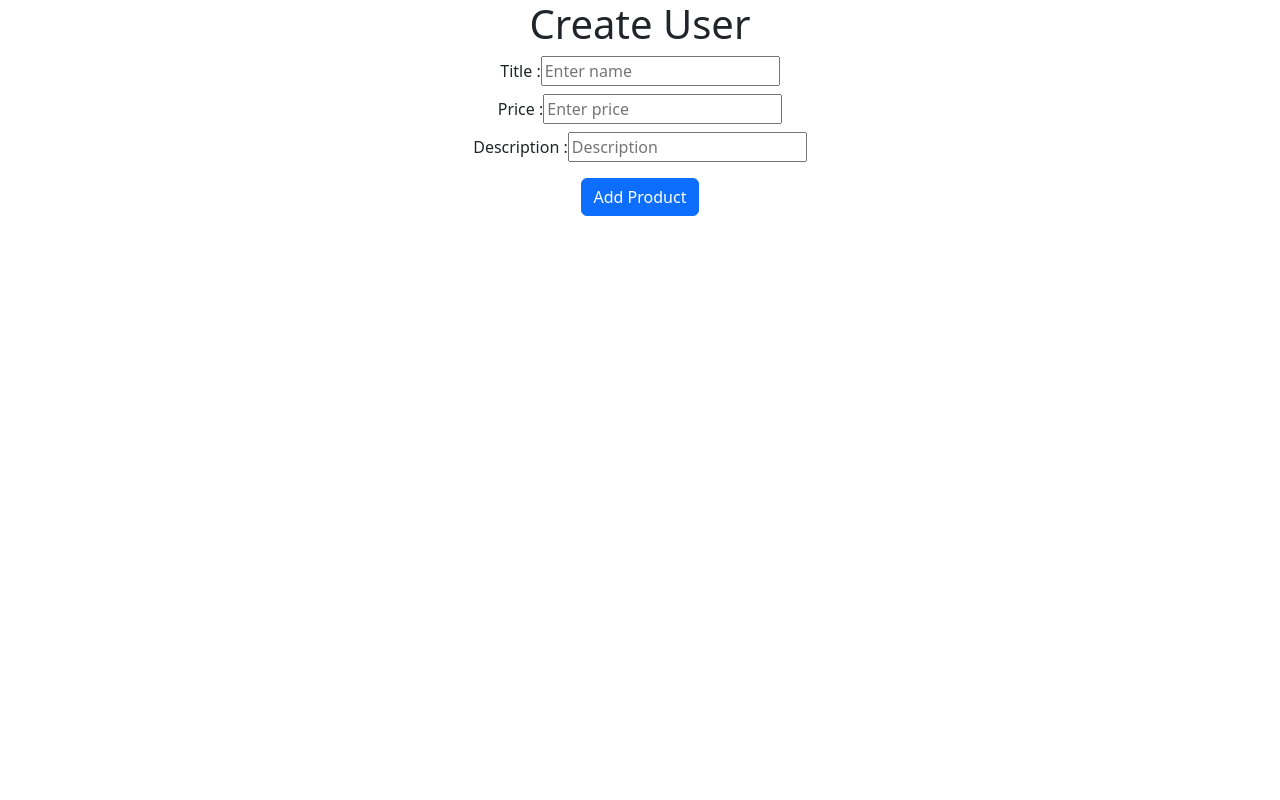
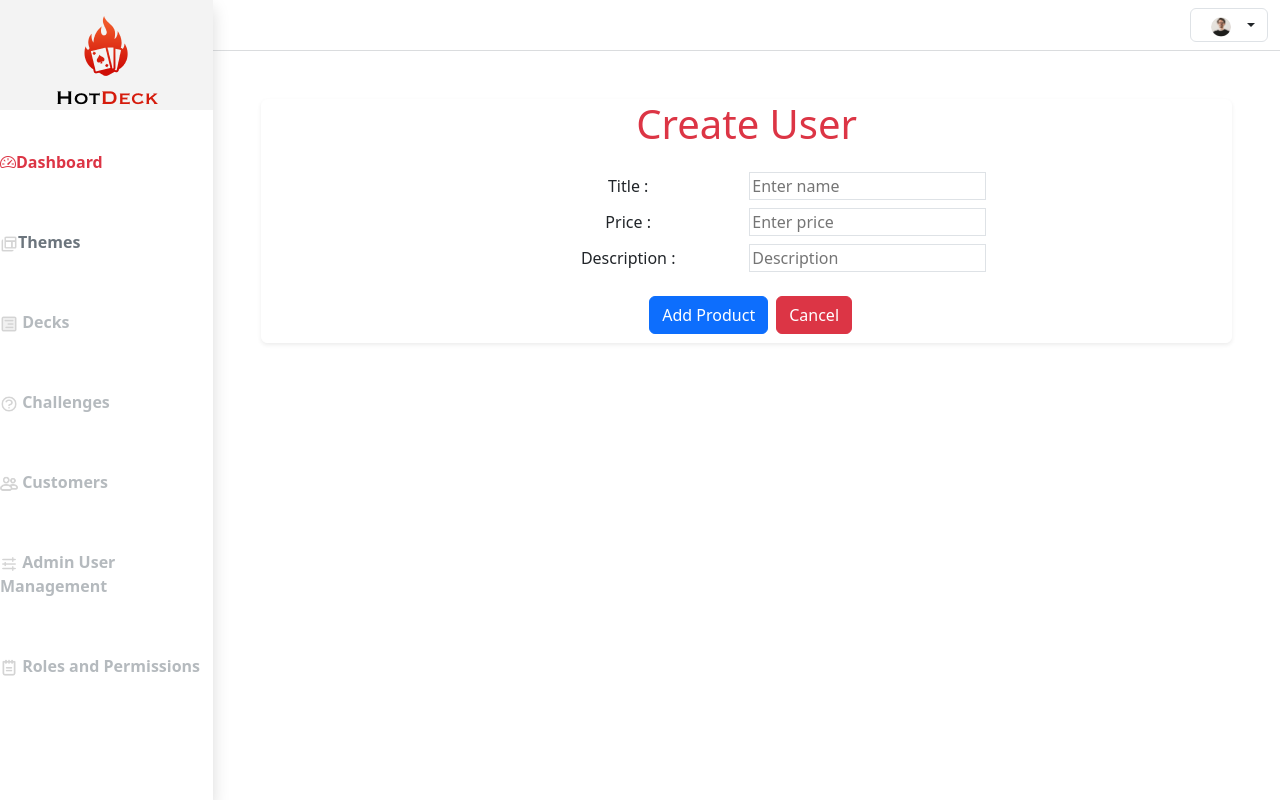
Before and after one commit to boopathi186/React-master, a React (Create React App) app: page /userprofile/create in a window 1280 px wide. Built offline with nearby package versions, Linux system fonts and the light colour scheme.

Commit message:
fix : UI

```diff
--- /dev/null
+++ b/src/Components/Css/UsersStyle.css
@@ -0,0 +1,5 @@
+div.t1
+{
+    max-height: 70vh;
+    overflow-y: auto;
+}
--- a/src/Components/Pages/CreateUser.js
+++ b/src/Components/Pages/CreateUser.js
@@ -1,11 +1,14 @@
 import axios from "axios";
 import { useState } from "react";
-import { Button} from "react-bootstrap";
+import { Button } from "react-bootstrap";
 import { useNavigate } from "react-router-dom";
+import Sidebar from "../Sidebar/sidebar";
+import Header from "../Header/Header";
 
 
 const Create = () => {
     const navigate = useNavigate();
+
     const [info, SetInfo] = useState(
         {
             title: "", price: "", description: "", images: ['https://pixabay.com/vectors/apparel-clothe-clothing-polo-golf-162192/'],
@@ -13,7 +16,6 @@ const Create = () => {
         }
     );
     const handlChange = (event) => {
-        //    const {id,value}=event.target;
         SetInfo({
             ...info,
             [event.target.name]: event.target.value
@@ -30,33 +32,55 @@ const Create = () => {
             categoryId: 1
         })
             .then(response => {
+
                 console.log(response.data);
+                alert("Created  Successfully");
             })
             .catch(error => {
                 console.error("There was an error!", error);
             });
          navigate('/userProfile');
     }
+    const ret = () => {
+        navigate('/userProfile');
+        console.log("canceled");
+    }
+
     return (
-        <div className="text-center ">
-            <div className="mb-2"><h1>Create User</h1></div>
+        <div>
+
+            <div className="row m-0 p-0">
+                <div className="col-xl-2 col-lg-2 p-0 m-0 vh-100 shadow d-lg-block d-none">
+                    <Sidebar/>
+                </div>
+                <div className=" col-12 col-xl-10 col-lg-10 p-0 m-0">
+                    <div className="row border-bottom border-secondary border-opacity-25 text-end p-0 m-0 d-lg-block d-none">
+                        <Header/>
+                    </div>
+                    <div className=" card  mt-5 mx-5 text-center border-white shadow-sm">
+                        <div className="mb-2"><h1 className="text-danger">Create User</h1></div>
                         <form className="">
                             <div className="mt-2 ">
-                    <label>Title :</label>
-                    <input type='text' placeholder="Enter name" name="title" onChange={handlChange} value={info.title} />
+                                <label className="w-25">Title :</label>
+                                <input className="border" type='text' placeholder="Enter name" name="title" onChange={handlChange} value={info.title} />
                             </div>
                             <div className="mt-2 ">
-                    <label>Price :</label>
-                    <input type='Number' placeholder="Enter price" name="price" onChange={handlChange} value={info.price} />
+                                <label className="w-25">Price :</label>
+                                <input className="border" type='Number' placeholder="Enter price" name="price" onChange={handlChange} value={info.price} />
                             </div>
                             <div className="mt-2 mb-3">
-                    <label>Description :</label>
-                    <input type='text' placeholder="Description" name="description" onChange={handlChange} value={info.description} />
+                                <label className="w-25">Description :</label>
+                                <input className="border" type='text' placeholder="Description" name="description" onChange={handlChange} value={info.description} />
                             </div>
 
-                <Button onClick={postData} >Add Product</Button>
+                            <Button variant="primary m-2" onClick={postData} >Add Product</Button>
+                            <Button variant="danger" onClick={ret} >Cancel</Button>
                         </form>
                     </div>
+                </div>
+            </div>
+        </div>
+
     );
 }
 export default Create;
--- a/src/Components/Pages/Update.js
+++ b/src/Components/Pages/Update.js
@@ -1,12 +1,14 @@
 
 import axios from "axios";
 import { useState } from "react";
-import { Button,  } from "react-bootstrap";
+import { Button, } from "react-bootstrap";
 import { useNavigate, useParams } from "react-router-dom";
+import Sidebar from "../Sidebar/sidebar";
+import Header from "../Header/Header";
 
 
-const Update= () => {
-    const {id}=useParams();
+const Update = () => {
+    const { id } = useParams();
     const navigate = useNavigate();
     const [info, SetInfo] = useState(
         {
@@ -27,31 +29,52 @@ const Update= () => {
             .then(response => {
                 SetInfo(response.info)
                 console.log(response.data);
+                alert("Updated Successfully");
             })
             .catch(error => {
                 console.error("There was an error!", error);
             });
         navigate('/userProfile');
     }
+    const ret = () => {
+        navigate('/userProfile');
+        console.log("canceled");
+    }
     return (
+        <div>
+
+            <div className="row m-0 p-0">
+                <div className="col-xl-2 col-lg-2 p-0 m-0 vh-100 shadow d-lg-block d-none">
+                    <Sidebar />
+                </div>
+                <div className=" col-12 col-xl-10 col-lg-10 p-0 m-0">
+                    <div className="row border-bottom border-secondary border-opacity-25 text-end p-0 m-0 d-lg-block d-none">
+                        <Header />
+                    </div>
+                    <div className=" card  mt-5 mx-5 text-center border-white shadow-sm">
                         <div className="text-center ">
-            <div className="mb-2"><h1>Update User</h1></div>
+                            <div className="mb-2"><h3 className="text-danger mb-3">Update User</h3></div>
                             <form className="">
                                 <div className="mt-2 ">
-                    <label>Title :</label>
-                    <input type='text' placeholder="Enter name" name="title" onChange={handlChange} value={info.title} />
+                                    <label className="w-25">Title :</label>
+                                    <input className="border" type='text' placeholder="Enter name" name="title" onChange={handlChange} value={info.title} />
                                 </div>
                                 <div className="mt-2 ">
-                    <label>Price :</label>
-                    <input type='Number' placeholder="Enter price" name="price" onChange={handlChange} value={info.price} />
+                                    <label className="w-25">Price :</label>
+                                    <input className="border" type='Number' placeholder="Enter price" name="price" onChange={handlChange} value={info.price} />
                                 </div>
                                 <div className="mt-2 mb-3">
-                    <label>Description :</label>
-                    <input type='text' placeholder="Description" name="description" onChange={handlChange} value={info.description} />
+                                    <label className="w-25">Description :</label>
+                                    <input className="border" type='text' placeholder="Description" name="description" onChange={handlChange} value={info.description} />
                                 </div>
 
-                <Button onClick={putData} >Update</Button>
+                                <Button variant="primary m-2"  onClick={putData}>Update</Button>
+                                <Button variant="danger" onClick={ret}>cancel</Button>
                             </form>
+                        </div>
+                    </div>
+                </div>
+            </div>
         </div>
     );
 }
--- a/src/Components/Pages/UserProfile.js
+++ b/src/Components/Pages/UserProfile.js
@@ -1,3 +1,4 @@
+import '../Css/UsersStyle.css';
 import Delete from '../Assets/delete.png';
 import Edit from '../Assets/Edit.png';
 import { Link } from "react-router-dom";
@@ -5,11 +6,16 @@ import Header from "../Header/Header";
 import Sidebar from "../Sidebar/sidebar";
 import { useEffect, useState } from 'react';
 import axios from 'axios';
-import { Button, Spinner, Table, Toast, ToastBody } from "react-bootstrap";
+import { Button, Modal, Spinner, Table } from "react-bootstrap";
 const Users = () => {
   const [data, setData] = useState([]);
   const [loading, setLoading] = useState(true);
   const [error, setError] = useState(null);
+  const [show, setShow] = useState(false);
+
+  const handleClose = () => setShow(false);
+  const handleShow = () => setShow(true);
+
   useEffect(() => {
     axios.get('https://api.escuelajs.co/api/v1/products/')
       .then(response => {
@@ -28,11 +34,12 @@ const Users = () => {
       .then(() => {
 
         setData(data.filter(product => product.id !== id));
-
+         handleShow();
       })
   }
+  //  page Loading
   if (loading)
-    return <h4 className="d-flex mt-5 justify-content-center align-items-center vh-100"><Spinner animation="border" variant="danger" /></h4>
+    return <h4 className="d-flex text-danger mt-5 justify-content-center align-items-center vh-100">Loading<Spinner animation="border" variant="danger" /></h4>
   if (error) return <p>Error Fetching data: {error}</p>
 
 
@@ -49,18 +56,13 @@ const Users = () => {
           </div>
           {/* To iterate the user details using map*/}
 
-
-
-          <div className="row  m-0 mt-4 ">
-
-            <div>
-              <Table striped bordered>
-                <thead>
-
-                  {/* Post Button */}
-                  <Link to="/userprofile/create">
-                    <Button className='bg-danger text-white' variant='none'> + Create user</Button>
-                  </Link>
+          <div className="container mt-4">
+          <Link to="/userprofile/create">
+            <Button className='bg-danger text-white m-2' variant='none'> + Create user</Button>
+          </Link>
+          <div className=" t1 table-responsive">
+            <Table striped bordered>
+              <thead className='sticky-top'>
                   <tr>
                     <th className='text-danger'>#id</th>
                     <th className='text-danger'>Products</th>
@@ -90,7 +92,16 @@ const Users = () => {
           </div>
         </div>
       </div>
-
+      <Modal variant='danger text-white' show={show} onHide={handleClose}>
+        <Modal.Header closeButton>
+        </Modal.Header>
+        <Modal.Body>Item Deleted Successfully..</Modal.Body>
+        <Modal.Footer>
+          <Button variant="secondary" onClick={handleClose}>
+          ok
+          </Button>
+        </Modal.Footer>
+      </Modal>
     </div>
   );
 }
```
Lines whose indentation alone changed are shown as unchanged.
